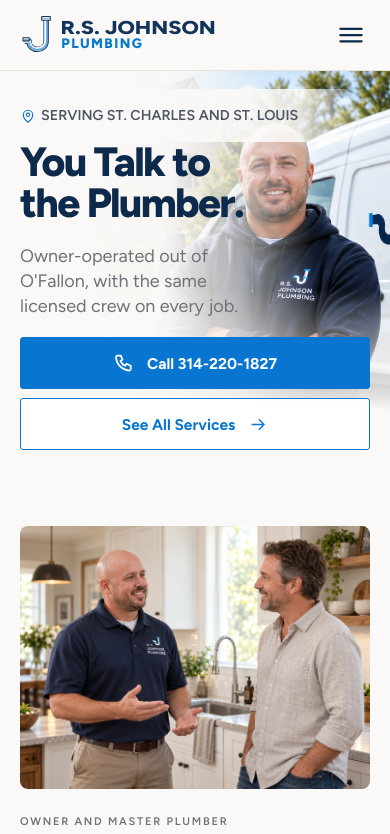
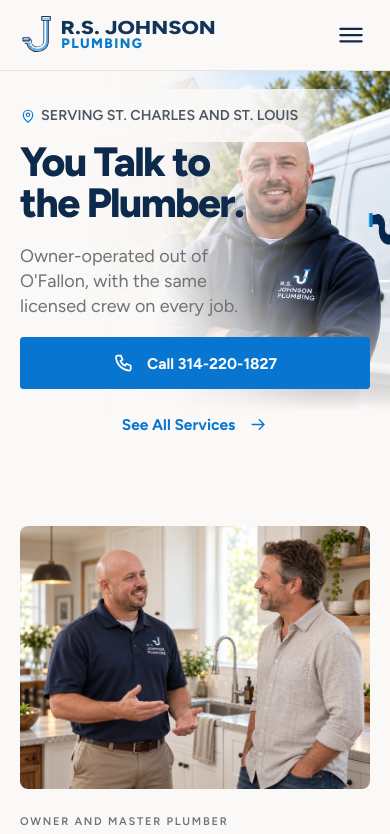
Before and after one commit to rs-johnson-plumbing/website, a Next.js app: page /our-team in a window 390 px wide. Shown: the top 834 px of the page. Built offline with nearby package versions, Linux system fonts and the light colour scheme.

Commit message:
Keep quiet service links unboxed in mobile hero sections

```diff
--- a/src/styles/concept-two-page-polish.css
+++ b/src/styles/concept-two-page-polish.css
@@ -182,8 +182,8 @@
 
 
 /* Service discovery follows the homepage's text-and-arrow pattern. */
-.c2 .c2-btn--quiet { border-color: transparent; background: transparent; }
-.c2 .c2-btn--quiet:hover { border-color: transparent; background: transparent; text-decoration: underline; }
+.c2 .c2-btn.c2-btn--quiet { border-color: transparent; background: transparent; }
+.c2 .c2-btn.c2-btn--quiet:hover { border-color: transparent; background: transparent; text-decoration: underline; }
 
 /* Short inside-page messages leave room for a right-hand photo on phones. */
 @media (max-width: 1023px) {
```
